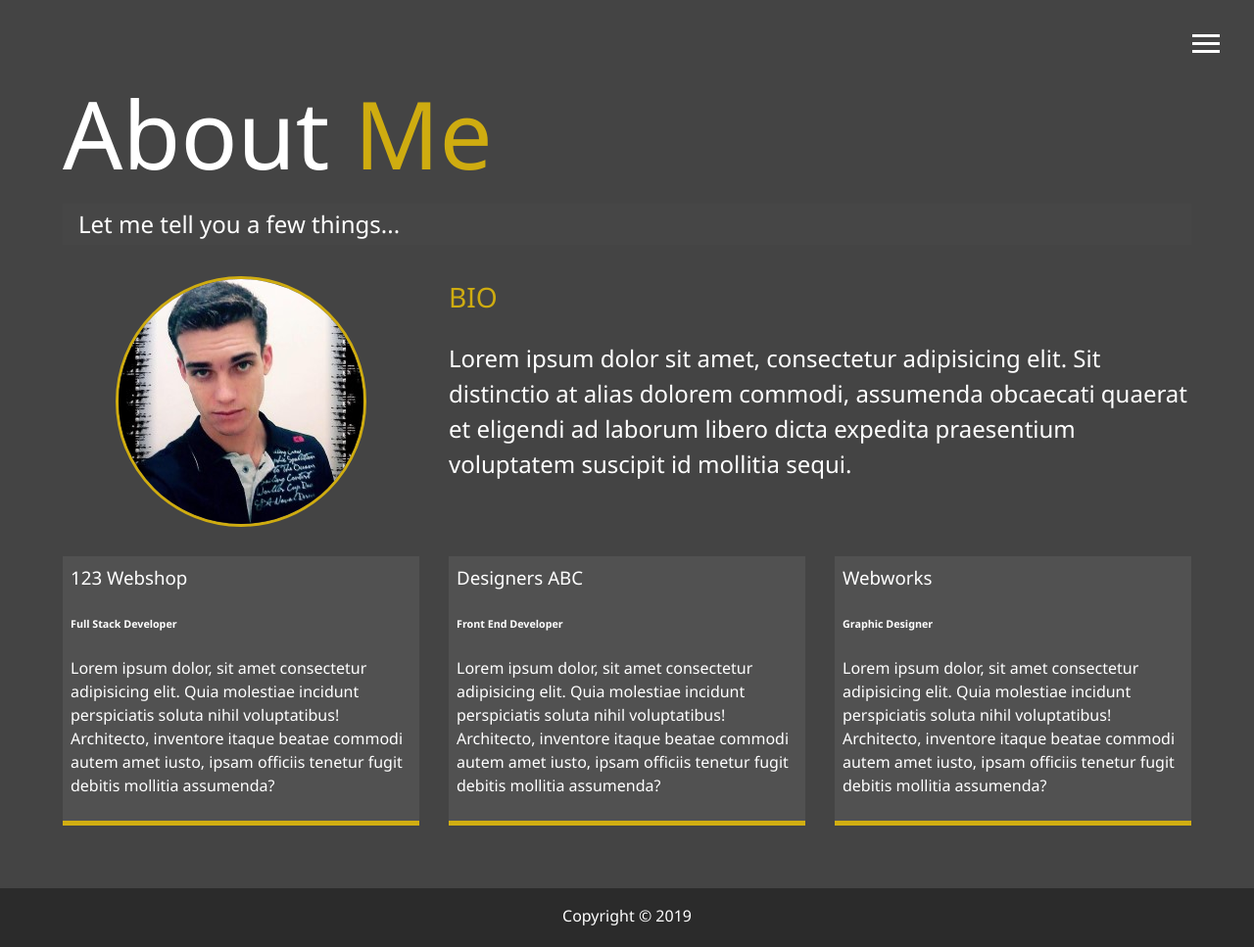
After one commit to Edinaldo67/Aprendendo-Portfolio-Heroku, a PHP site: page /about.html in a window 1280 px wide. The commit adds this page. Shown: the whole page at 98% size. Run offline with PHP 8.4, Linux system fonts and the light colour scheme.

Commit message:
ADD Page

```diff
--- /dev/null
+++ b/about.html
@@ -0,0 +1,106 @@
+<!DOCTYPE html>
+<html lang="en">
+  <head>
+    <link rel="stylesheet" href="main.css" />
+    <meta charset="UTF-8" />
+    <meta name="viewport" content="width=device-width, initial-scale=1.0" />
+    <meta http-equiv="X-UA-Compatible" content="ie=edge" />
+    <link
+      rel="stylesheet"
+      href="https://use.fontawesome.com/releases/v5.7.2/css/all.css"
+      integrity="sha384-fnmOCqbTlWIlj8LyTjo7mOUStjsKC4pOpQbqyi7RrhN7udi9RwhKkMHpvLbHG9Sr"
+      crossorigin="anonymous"
+    />
+    <title>About Me</title>
+  </head>
+
+  <body>
+    <header>
+      <div class="menu-btn">
+        <div class="btn-line"></div>
+        <div class="btn-line"></div>
+        <div class="btn-line"></div>
+      </div>
+
+      <nav class="menu">
+        <div class="menu-branding">
+          <div class="portrait"></div>
+        </div>
+        <ul class="menu-nav">
+          <li class="nav-item">
+            <a href="home.html" class="nav-link">Home</a>
+          </li>
+          <li class="nav-item current">
+            <a href="about.html" class="nav-link">About Me</a>
+          </li>
+          <li class="nav-item">
+            <a href="work.html" class="nav-link">My Work</a>
+          </li>
+          <li class="nav-item">
+            <a href="contact.html" class="nav-link">How to Reach Me</a>
+          </li>
+        </ul>
+      </nav>
+    </header>
+
+    <main id="about">
+      <h1 class="lg-heading">
+        About
+        <span class="text-secondary">Me</span>
+      </h1>
+      <h2 class="sm-heading">
+        Let me tell you a few things...
+      </h2>
+      <div class="about-info">
+        <img src="portrait.jpg" alt="Edinaldo Araujo" class="bio-image" />
+
+        <div class="bio">
+          <h3 class="text-secondary">BIO</h3>
+          <p>
+            Lorem ipsum dolor sit amet, consectetur adipisicing elit. Sit
+            distinctio at alias dolorem commodi, assumenda obcaecati quaerat et
+            eligendi ad laborum libero dicta expedita praesentium voluptatem
+            suscipit id mollitia sequi.
+          </p>
+        </div>
+        <div class="job job-1">
+          <h3>123 Webshop</h3>
+          <h6>Full Stack Developer</h6>
+          <p>
+            Lorem ipsum dolor, sit amet consectetur adipisicing elit. Quia
+            molestiae incidunt perspiciatis soluta nihil voluptatibus!
+            Architecto, inventore itaque beatae commodi autem amet iusto, ipsam
+            officiis tenetur fugit debitis mollitia assumenda?
+          </p>
+        </div>
+
+        <div class="job job-2">
+          <h3>Designers ABC</h3>
+          <h6>Front End Developer</h6>
+          <p>
+            Lorem ipsum dolor, sit amet consectetur adipisicing elit. Quia
+            molestiae incidunt perspiciatis soluta nihil voluptatibus!
+            Architecto, inventore itaque beatae commodi autem amet iusto, ipsam
+            officiis tenetur fugit debitis mollitia assumenda?
+          </p>
+        </div>
+
+        <div class="job job-3">
+          <h3>Webworks</h3>
+          <h6>Graphic Designer</h6>
+          <p>
+            Lorem ipsum dolor, sit amet consectetur adipisicing elit. Quia
+            molestiae incidunt perspiciatis soluta nihil voluptatibus!
+            Architecto, inventore itaque beatae commodi autem amet iusto, ipsam
+            officiis tenetur fugit debitis mollitia assumenda?
+          </p>
+        </div>
+      </div>
+    </main>
+
+    <footer id="main-footer">
+      Copyright &copy; 2019
+    </footer>
+    <script src="main.js"></script>
+  </body>
+</html>
--- a/home.html
+++ b/home.html
@@ -31,13 +31,13 @@
             <a href="/" class="nav-link">Home</a>
           </li>
           <li class="nav-item">
-            <a href="/about.html" class="nav-link">About Me</a>
+            <a href="about.html" class="nav-link">About Me</a>
           </li>
           <li class="nav-item">
-            <a href="/work.html" class="nav-link">My Work</a>
+            <a href="work.html" class="nav-link">My Work</a>
           </li>
           <li class="nav-item">
-            <a href="/contact.html" class="nav-link">How to Reach Me</a>
+            <a href="contact.html" class="nav-link">How to Reach Me</a>
           </li>
         </ul>
       </nav>
--- a/main.css
+++ b/main.css
@@ -175,7 +144,7 @@ header {
 
 main {
   padding: 4rem;
-  height: 100%; }
+  min-height: calc(100vh - 60px); }
   main .icons {
     margin-top: 1rem; }
     main .icons a {
@@ -187,3 +156,73 @@ main {
     overflow: hidden; }
     main#home h1 {
       margin-top: 20vh; }
+
+.about-info {
+  display: grid;
+  grid-gap: 30px;
+  grid-template-areas: "bioimage bio bio"
+ "job1 job2 job3";
+  grid-template-columns: repeat(3, 1fr); }
+  .about-info .bio-image {
+    grid-area: bioimage;
+    margin: auto;
+    border-radius: 50%;
+    border: rgba(235, 193, 6, 0.836) 3px solid; }
+  .about-info .bio {
+    grid-area: bio;
+    font-size: 1.5rem; }
+  .about-info .job-1 {
+    grid-area: job1; }
+  .about-info .job-2 {
+    grid-area: job2; }
+  .about-info .job-3 {
+    grid-area: job3; }
+  .about-info .job {
+    background: #515151;
+    padding: 0.5rem;
+    border-bottom: rgba(235, 193, 6, 0.836) 5px solid; }
+
+#main-footer {
+  text-align: center;
+  padding: 1rem;
+  background: #2b2b2b;
+  color: #fff;
+  height: 60px; }
+
+@media screen and (max-width: 768px) {
+  main {
+    align-items: center;
+    text-align: center; }
+    main .lg-heading {
+      line-height: 1;
+      margin-bottom: 1rem; }
+  ul.menu-nav,
+  div.menu-branding {
+    float: none;
+    width: 100%;
+    min-height: 0; }
+    ul.menu-nav.show,
+    div.menu-branding.show {
+      transform: translate3d(0, 0, 0); }
+  .menu-nav {
+    height: 75vh;
+    transform: translate3d(-100%, 0, 0);
+    font-size: 24px; }
+  .menu-branding {
+    height: 25vh;
+    transform: translate3d(100%, 0, 0); }
+    .menu-branding .portrait {
+      background: url("portrait_small.jpg");
+      width: 150px;
+      height: 150px; }
+  .about-info {
+    grid-template-areas: "bioimage"
+ "bio"
+ "job1"
+ "job2"
+ "job3";
+    grid-template-columns: 1fr; } }
+
+@media screen and (max-width: 500px) {
+  main#home h1 {
+    margin-top: 10vh; } }
```
Also changed, not shown: other parts of main.css (+2 -33 lines), main.js (line endings or trailing spaces).
